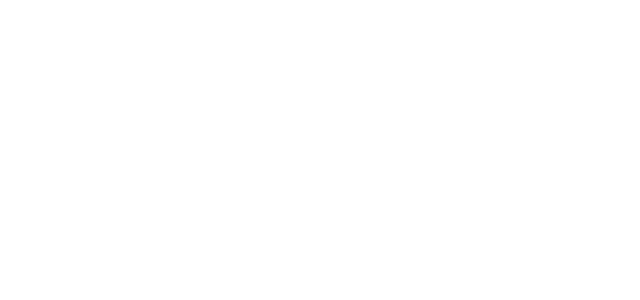
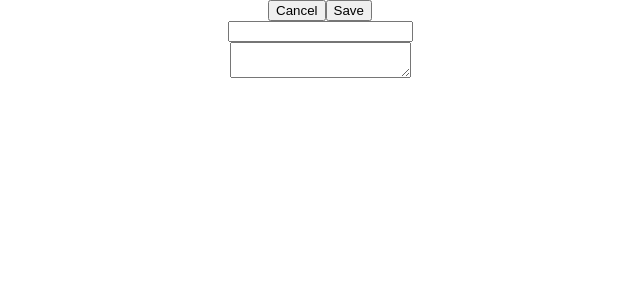
Before and after one commit to victoriaukatu/movie-sagas, a React (Create React App) app: page /#/edit in a window 1280 px wide. Shown: the top 300 px of the page, without its empty margins (320-960 px from the left). Built offline with nearby package versions, Linux system fonts and the light colour scheme.

Commit message:
Add navigation between details route and edit route

```diff
--- a/src/components/App/App.js
+++ b/src/components/App/App.js
@@ -3,6 +3,7 @@ import './App.css';
 import {HashRouter as Router, Route } from 'react-router-dom';
 import MovieList from '../MovieList/MovieList';
 import MovieDetails from '../MovieDetails/MovieDetails';
+import MovieEdit from '../MovieEdit/MovieEdit';
 
 class App extends Component {
   // Renders the entire app on the DOM
@@ -12,6 +13,7 @@ class App extends Component {
       <div className="App">
         <Route exact path="/" component={MovieList}/>
         <Route path="/details" component={MovieDetails}/>
+        <Route path="/edit" component={MovieEdit}/>
       </div>
       </Router>
     );
--- a/src/components/MovieDetails/MovieDetails.js
+++ b/src/components/MovieDetails/MovieDetails.js
@@ -1,24 +1,12 @@
 import React, { Component } from 'react';
 import { connect } from 'react-redux';
-import {withRouter} from 'react-router-dom';
+import { withRouter } from 'react-router-dom';
+import MovieEdit from '../MovieEdit/MovieEdit';
 
 class MovieDetails extends Component {
 
-    state = {
-        mode: true,
-        updatedMovie: {
-            title: '',
-            description: '',
-        }
-    }
-//
-    handleChange = (property) => (event) => {
-        this.setState({
-            updatedMovie: {
-                ...this.state.updatedMovie,
-                [property]: event.target.value
-            }
-        })
+    handleBackToListClick = () => {
+        this.props.history.push('/');
     }
 
     switchToEdit = () => {
@@ -26,45 +14,23 @@ class MovieDetails extends Component {
             mode: false,
             updatedMovie: this.props.reduxState.detailsReducer
         })
+        this.props.history.push('/edit')
     }
 
-    saveUpdate = () => {
-        this.props.dispatch({type: 'UPDATE_DETAILS', payload: this.state.updatedMovie})
-        this.setState({
-            mode: true
-        })
-    }
-//
-    handleBackToListClick = () => {
-        this.props.history.push('/');
-      }
 
     render() {
         return (
             <div>
-              {this.state.mode &&
-              <>
-              <button onClick={this.handleBackToListClick}>Back to List</button>
+                <button onClick={this.handleBackToListClick}>Back to List</button>
                 <button onClick={this.switchToEdit}>Edit</button>
-              <h2>{this.props.reduxState.detailsReducer.title}</h2>
+                <h2>{this.props.reduxState.detailsReducer.title}</h2>
                 {this.props.reduxState.detailsReducer.description}
-                </>
-              }
-
-            {this.state.mode === false &&
-              <>
-              <button onClick={this.handleBackToListClick}>Back to List</button>
-                <button>Edit</button>
-                <input type="text" value={this.state.updatedMovie.title} onChange={this.handleChange('title')}/>
-                <textarea type="text" value={this.state.updatedMovie.description} onChange={this.handleChange('description')}/>
-                </>
-              }
             </div>
         )
     }
 
+}
 
-}
 
 const mapStateToProps = reduxState => ({
     reduxState,
--- /dev/null
+++ b/src/components/MovieEdit/MovieEdit.js
@@ -0,0 +1,56 @@
+import React, { Component } from 'react';
+import { connect } from 'react-redux';
+import { withRouter } from 'react-router-dom';
+
+class MovieEdit extends Component {
+
+    state = {
+        updatedMovie: {
+            title: '',
+            description: '',
+        }
+    }
+
+    handleBackToDetailsClick = () => {
+        this.props.history.push('/details');
+    }
+
+    handleChange = (property) => (event) => {
+        this.setState({
+            updatedMovie: {
+                ...this.state.updatedMovie,
+                [property]: event.target.value
+            }
+        })
+    }
+
+    // saveUpdate = () => {
+    //     this.props.dispatch({ type: 'UPDATE_DETAILS', payload: this.state.updatedMovie })
+    //     this.setState({
+    //         mode: true
+    //     })
+    // }
+
+    render() {
+        return(
+            <div>
+              <>
+                        <button onClick={this.handleBackToDetailsClick}>Cancel</button>
+                        <button>Save</button>
+                        <br />
+                        <input type="text" value={this.state.updatedMovie.title} onChange={this.handleChange('title')} />
+                        <br />
+                        <textarea type="text" value={this.state.updatedMovie.description} onChange={this.handleChange('description')} />
+                    </>
+            </div>
+        )
+    }
+
+}
+
+
+const mapStateToProps = reduxState => ({
+    reduxState,
+});
+
+export default withRouter(connect(mapStateToProps)(MovieEdit));
```
